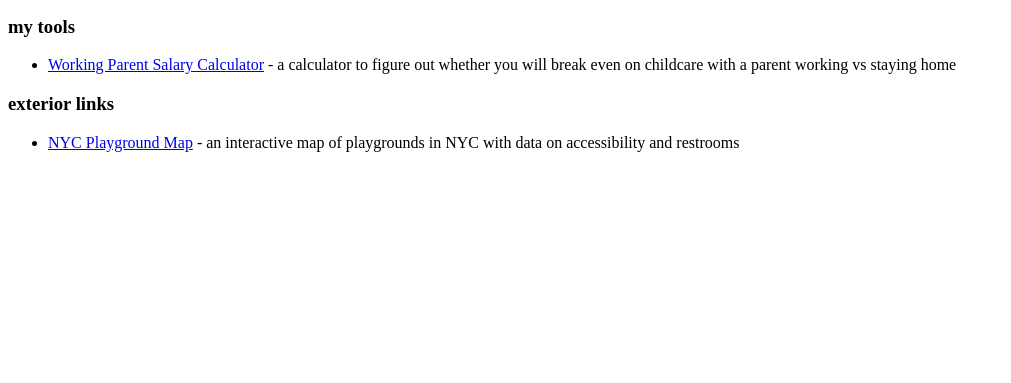
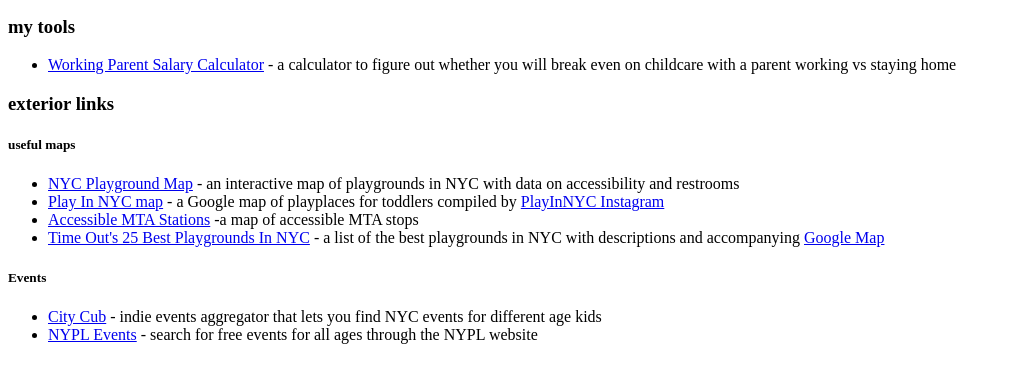
Before and after one commit to graceolivia/momtools.nyc, a plain HTML site: page index.html in a window 1280 px wide. Shown: the part 101-484 px from the top of the page, without its empty margins (0-1011 px from the left). Drawn offline with Linux system fonts and the light colour scheme.

Commit message:
add some links

```diff
--- a/index.html
+++ b/index.html
@@ -13,8 +13,17 @@
         <li><a href="https://graceolivia.github.io/working-parent-calculator/">Working Parent Salary Calculator</a> - a calculator to figure out whether you will break even on childcare with a parent working vs staying home</li>
     </ul>
     <h3>exterior links</h3>
+    <h5>useful maps</h5>
     <ul>
         <li><a href="https://playgrounds.beta.nyc/">NYC Playground Map</a> - an interactive map of playgrounds in NYC with data on accessibility and restrooms</li>
+        <li><a href="https://www.google.com/maps/@40.784759,-74.8056003,9z/data=!4m2!11m1!2spFRJEpJePMFyw_gGDFlCkB_5NYzrrA?entry=ttu&g_ep=EgoyMDI1MDgxMC4wIKXMDSoASAFQAw%3D%3D">Play In NYC map</a> - a Google map of playplaces for toddlers compiled by <a href="https://www.instagram.com/playinnyc">PlayInNYC Instagram</a></li>
+        <li><a href="https://www.mta.info/map/5346">Accessible MTA Stations</a> -a map of accessible MTA stops</li>
+        <li><a href="https://www.timeout.com/new-york-kids/things-to-do/25-best-playgrounds-in-new-york-city">Time Out's 25 Best Playgrounds In NYC</a> - a list of the best playgrounds in NYC with descriptions and accompanying <a href="https://www.google.com/maps/d/viewer?mid=17KJ_9QUNTa_rZn2xKRhtImfqJ3izqK9L&femb=1&ll=40.70611857243188%2C-73.95295774999997&z=11">Google Map</a> </li>
+    </ul>
+    <h5>Events</h5>
+    <ul>
+        <li><a href="https://activities.citycub.app/events">City Cub</a> - indie events aggregator that lets you find NYC events for different age kids</li>
+        <li><a href="https://www.nypl.org/events/calendar/online">NYPL Events</a> - search for free events for all ages through the NYPL website</li>
     </ul>
   </body>
 </html>
```
